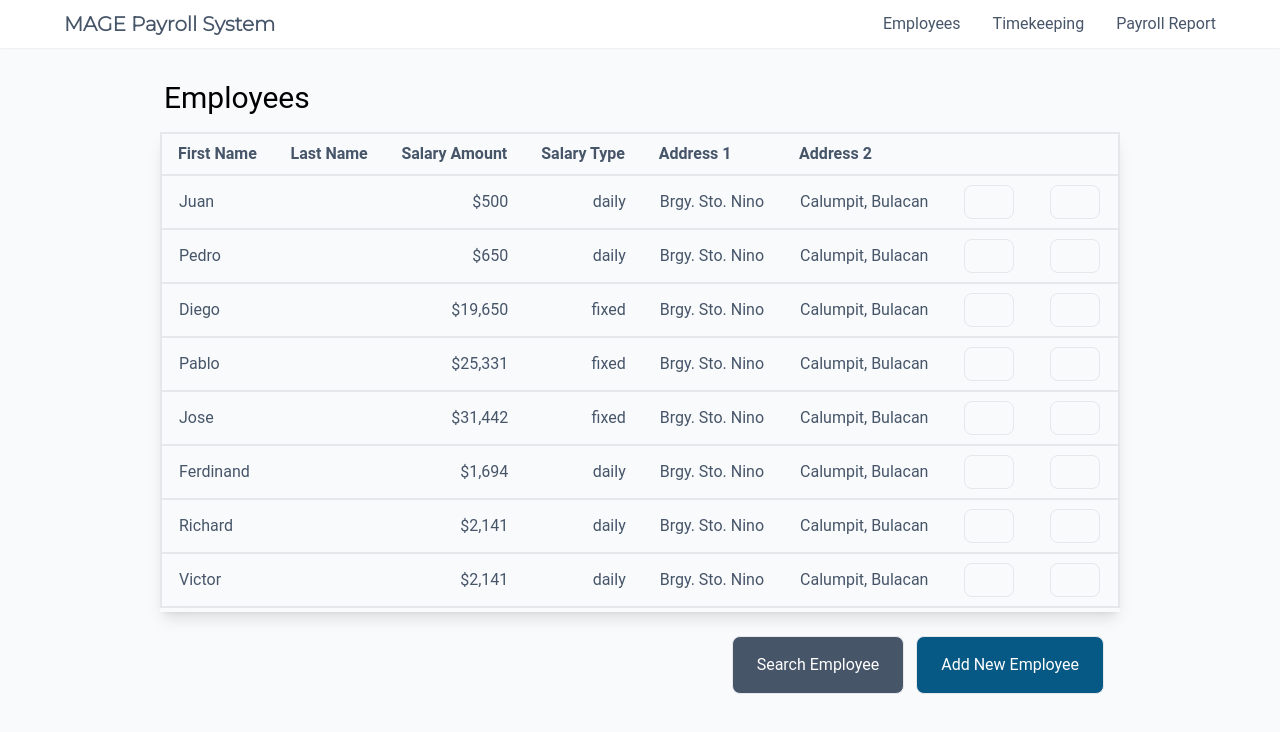
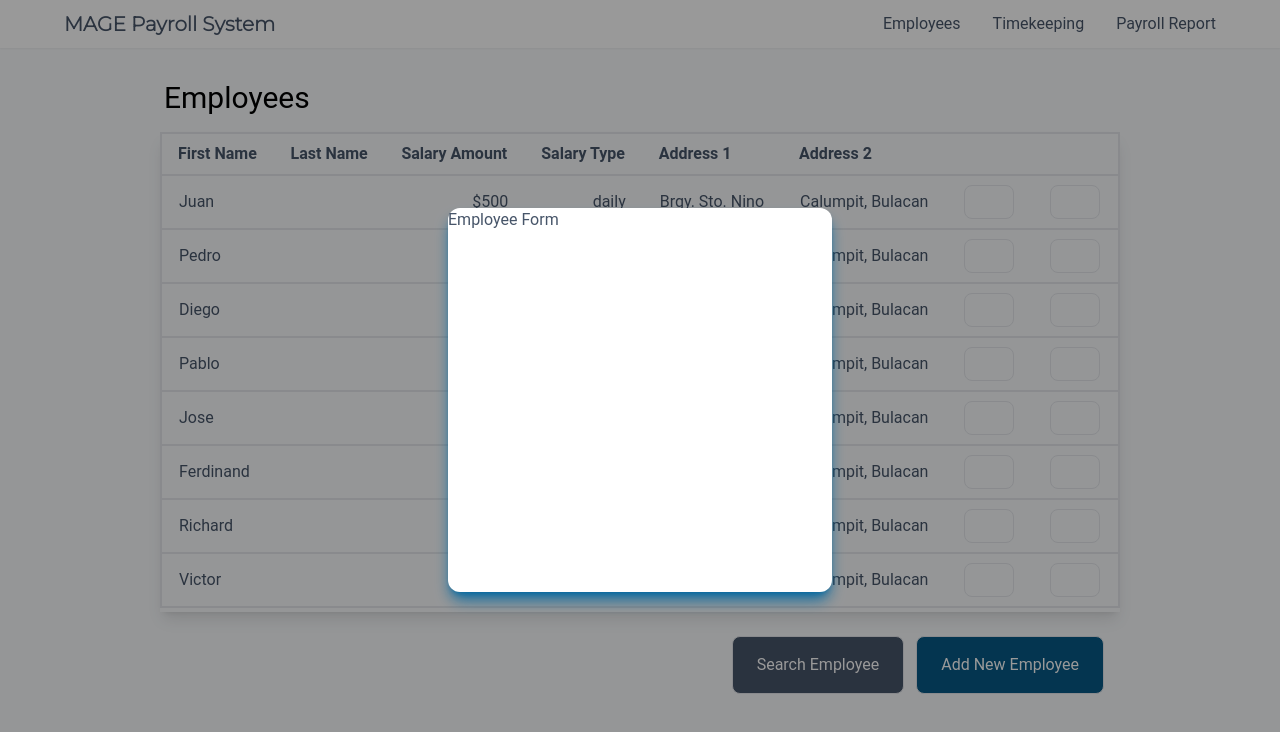
Before and after one commit to jmossesgeld/mage-payroll-system, a Next.js app: page /employees in a window 1280 px wide. Both pictures are taken after a click on the button 989 px from the left and 202 px from the top of the page. Shown: the top 732 px of the page. Built offline with nearby package versions, Linux system fonts and the light colour scheme.

Commit message:
create employee form

```diff
--- /dev/null
+++ b/components/Payroll/Employees/EmployeeForm.tsx
@@ -0,0 +1,19 @@
+import Modal from "../../UI/Modal";
+
+export default function EmployeeForm({
+  id,
+  children,
+  className,
+}: {
+  id?: number;
+  children: React.ReactNode;
+  className?: string;
+}) {
+  return (
+    <Modal label={children} className={className}>
+      <div className="bg-white shadow-lg w-96 h-96 shadow-sky-700 opacity-100 rounded-xl">
+        <h1>Employee Form</h1>
+      </div>
+    </Modal>
+  );
+}
--- a/components/Payroll/Employees/index.tsx
+++ b/components/Payroll/Employees/index.tsx
@@ -2,6 +2,7 @@ import useEmployees from "../../../hooks/useEmployees";
 import { Employee } from "../../../lib/types";
 import { Button } from "../../UI/Button";
 import Table, { Column } from "../../UI/Table";
+import EmployeeForm from "./EmployeeForm";
 
 export default function EmployeeTable() {
   const { employees, deleteEmployee } = useEmployees();
@@ -23,9 +24,11 @@ export default function EmployeeTable() {
       label: "",
       key: "id",
       formatFn: (value: number) => (
-        <Button className="bg-slate-50 text-sky-800 hover:bg-sky-600 hover:text-white ">
-          <i className="fa-solid fa-pen-to-square" />
-        </Button>
+        <EmployeeForm>
+          <Button className="bg-slate-50 text-sky-800 hover:bg-sky-600 hover:text-white ">
+            <i className="fa-solid fa-pen-to-square" />
+          </Button>
+        </EmployeeForm>
       ),
     },
     {
--- /dev/null
+++ b/components/UI/Modal.tsx
@@ -0,0 +1,32 @@
+import React from "react";
+
+interface ModalProps {
+  label: React.ReactNode;
+  children: React.ReactNode;
+  className?: string;
+}
+
+export default function Modal({ children, label, className, ...props }: ModalProps) {
+  const [isOpen, setIsOpen] = React.useState(false);
+  const toggle = () => setIsOpen(!isOpen);
+
+  return (
+    <div {...props}>
+      <button onClick={toggle} className={className}>
+        {label}
+      </button>
+      {isOpen && (
+        <div
+          onClick={(event) => {
+            if (event.target == event.currentTarget) {
+              toggle();
+            }
+          }}
+          className={`fixed left-0 top-0 w-full h-full shadow-md z-10 bg-[rgb(0,0,0)] bg-[rgba(0,0,0,0.4)] flex justify-center items-center`}
+        >
+          {children}
+        </div>
+      )}
+    </div>
+  );
+}
```
